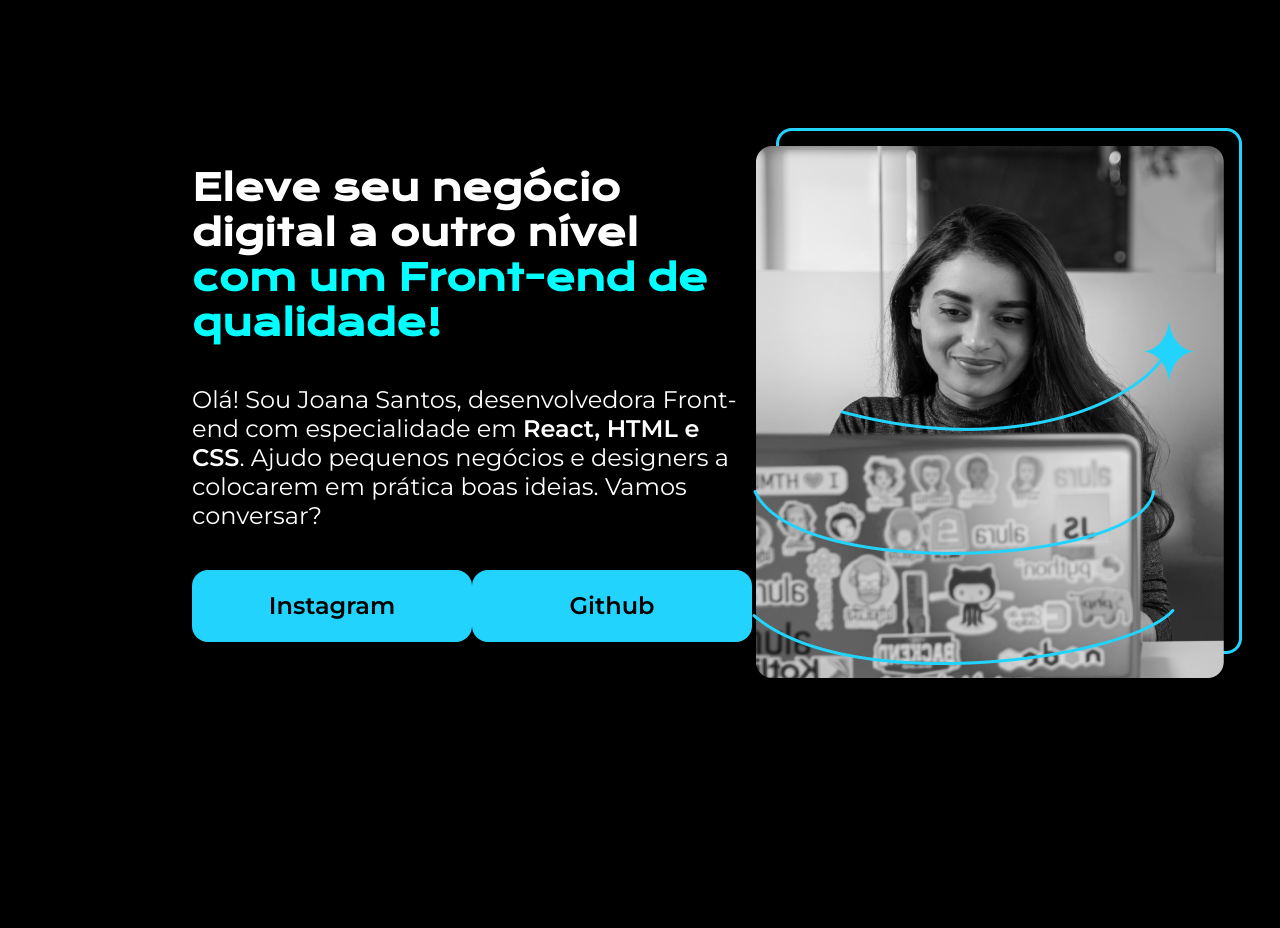
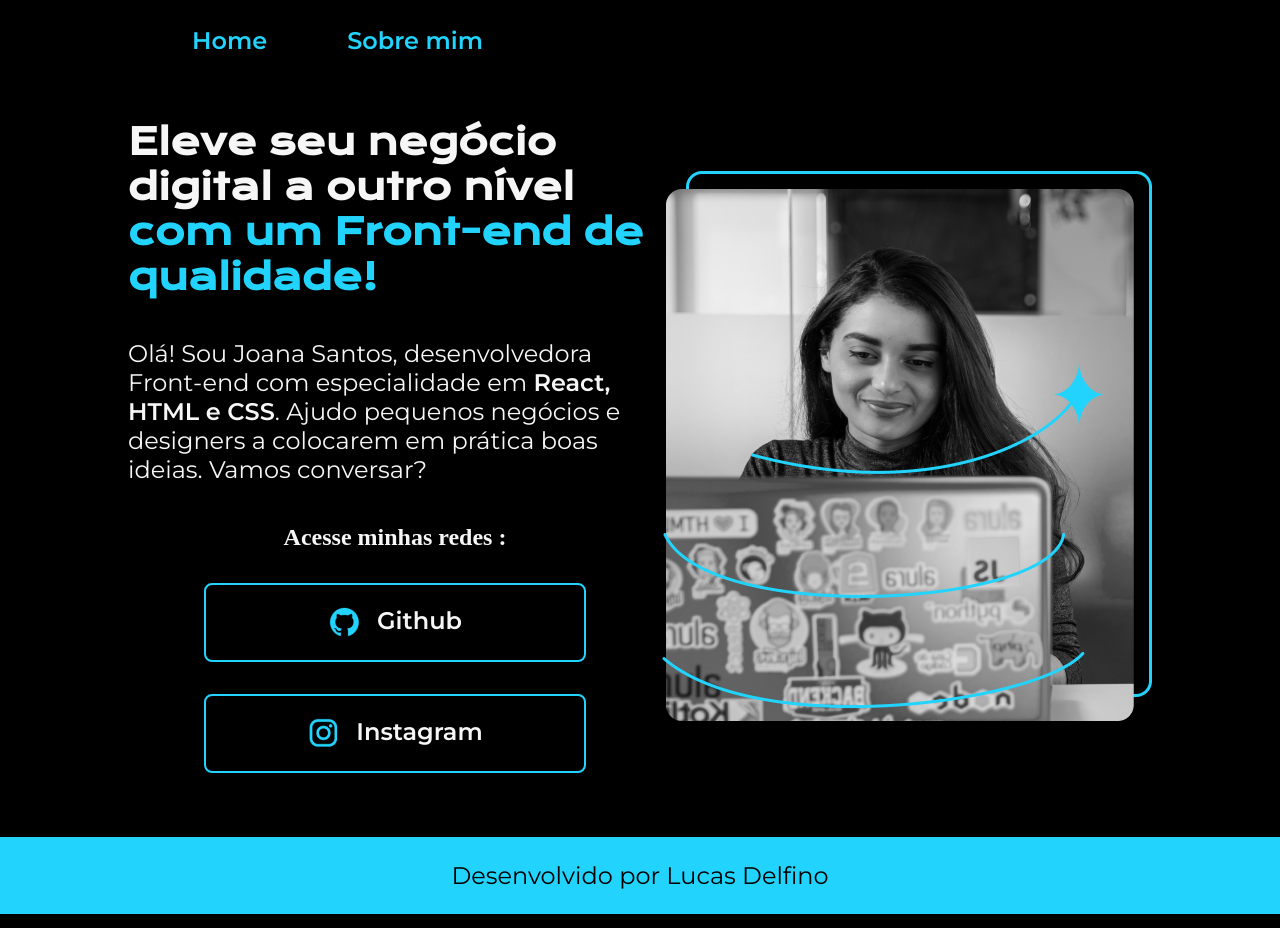
Before and after one commit to LucasRDelfino/Alura-CSS-HTML, a plain HTML site: page index.html in a window 1280 px wide. Drawn offline with nearby package versions, Linux system fonts and the light colour scheme.

Commit message:
updating the project with content developed in the second curse of Alura

```diff
--- a/index.html
+++ b/index.html
@@ -4,11 +4,17 @@
 <head>
     <meta charset="UTF-8">
     <meta name="viewport" content="width=device-width, initial-scale=1.0">
-     <link rel="stylesheet" href="style.css">
+     <link rel="stylesheet" href="./styles/style.css">
     <title>Portfólio</title>
 </head>
 
 <body>
+    <header class="cabecalho">
+        <nav class="cabecalho_menu">
+            <a class="cabecalho_menu_link" href="index.html">Home</a>
+            <a class="cabecalho_menu_link" href="about.html">Sobre mim</a>
+        </nav>
+    </header>
     <main class="apresentacao">
         <section class="apresentacao__conteudo">
             <h1 class="apresentacao__conteudo__titulo">Eleve seu negócio digital a outro nível <strong class="titulo-destaque">com um Front-end de qualidade!</strong></h1>
@@ -16,13 +22,22 @@
                     Front-end com especialidade em <strong>React, HTML e CSS</strong>. Ajudo pequenos negócios e designers a
                     colocarem em prática boas ideias. Vamos conversar?</p>
                 <div class="apresentacao__links">
-                    <a class="apresentacao__links__link" href="https://www.instagram.com/delfino.jpg/?next=%2F">Instagram</a>
-                    <a class="apresentacao__links__link" href="https://github.com/LucasRDelfino">Github</a>
+                    <h2 class="apresentacao__links_subtitulo">Acesse minhas redes :</h2>
+                     <a class="apresentacao__links__link" href="https://github.com/LucasRDelfino">
+                        <img src="./assets/github.png" alt="icne do github">
+                        Github
+                    </a>
+                     <a class="apresentacao__links__link" href="https://www.instagram.com/delfino.jpg/?next=%2F">
+                        <img src="./assets/instagram.png" alt="Icone do Instagram">
+                        Instagram</a>
                 </div>
 
         </section>
-            <img src="Imagem.png" alt="Foto da Joana">
+            <img src="./assets/Imagem.png" alt="Foto da Joana">
     </main>
+    <footer>
+        <p class="rodape">Desenvolvido por Lucas Delfino</p>
+    </footer>
 </body>
 
 </html>
--- a/style.css
+++ /dev/null
@@ -1,58 +0,0 @@
-@import url('https://fonts.googleapis.com/css2?family=Krona+One&family=Montserrat:wght@400;600&display=swap');
-
-*{
-    margin: 0;
-    padding: 0;
-}
-body{
-    box-sizing: border-box;
-    height: 100vh;
-    background-color: black;
-    color: white;
-}
-
-.titulo-destaque{
-    color: aqua;
-}
-
-.apresentacao{
-    margin:10% 15%;
-    display: flex;
-    align-items: center;
-    justify-content: space-between;
-}
-
-.apresentacao__conteudo{
-    width: 615px;
-    display: flex;
-    flex-direction: column;
-    gap: 40px;
-}
-
-.apresentacao__conteudo__titulo{
-    font-size: 36px;
-    font-family: 'Krona One',sans-serif;
-}
-.apresentacao__conteudo__texto{
-    font-size: 24px;
-    font-family: 'Montserrat',sans-serif;
-
-
-}
-.apresentacao__links{
-    display: flex;
-    justify-content: space-between;
-}
-
-.apresentacao__links__link{
-    background-color: #22d4fd;
-    width: 280px;
-    text-align: center;
-    border-radius: 16px;
-    font-size: 24px;
-    font-weight: 600;
-    padding: 21.5px 0 ;
-    text-decoration: none;
-    color: black;
-    font-family:'Montserrat',sans-serif;
-}
--- /dev/null
+++ b/styles/style.css
@@ -0,0 +1,107 @@
+@import url('https://fonts.googleapis.com/css2?family=Krona+One&family=Montserrat:wght@400;600&display=swap');
+
+*{
+    margin: 0;
+    padding: 0;
+}
+
+:root{
+ --cor-primaria : #000;
+ --cor-secundaria : #F6F6F6;
+ --cor-terciaria : #22D4FD;
+ --cor-hover : #272727;
+ --fonte-primaria : 'Krona One',sans-serif;
+ --fonte-secundaia : 'Montserrat',sans-serif
+}
+
+body{
+    box-sizing: border-box;
+    background-color: var(--cor-primaria);
+    color: var(--cor-secundaria);
+}
+
+.cabecalho{
+    padding: 2% 0% 0% 15%;
+}
+
+.cabecalho_menu{
+    display: flex;
+    gap: 80px;
+}
+.cabecalho_menu_link{
+    font-family: var(--fonte-secundaia);
+    font-size: 24px;
+    font-weight: 600;
+    color: var(--cor-terciaria);
+    text-decoration: none;
+}
+
+.apresentacao{
+    padding: 5% 10%;
+    display: flex;
+    align-items: center;
+    justify-content: space-between;
+}
+
+.apresentacao__conteudo{
+    width: 615px;
+    display: flex;
+    flex-direction: column;
+    gap: 40px;
+}
+
+.apresentacao__conteudo__titulo{
+    font-size: 36px;
+    font-family: var(--fonte-primaria);
+}
+
+.titulo-destaque{
+    color: var(--cor-terciaria);
+}
+.apresentacao__conteudo__texto{
+    font-size: 24px;
+    font-family: var(--fonte-secundaia);
+
+
+}
+.apresentacao__links{
+    display: flex;
+    flex-direction: column;
+    align-items: center;
+    justify-content: space-between;
+    gap: 32px;
+}
+.apresentacao__links__subtitulo{
+    font-family: var(--fonte-primaria);
+    font-weight: 400;
+    font-size: 24px;
+}
+.apresentacao__links__link{
+    display: flex;
+    justify-content: center;
+    gap: 16px;
+    border: 2px solid var(--cor-terciaria);
+    width: 378px;
+    text-align: center;
+    border-radius: 8px;
+    font-size: 24px;
+    font-weight: 600;
+    padding: 21.5px 0 ;
+    text-decoration: none;
+    color: var(--cor-secundaria);
+    font-family:var(--fonte-secundaia);
+
+}
+.apresentacao__links__link:hover{
+    background-color: var(--cor-hover);
+}
+
+.rodape{
+    color: var(--cor-primaria);
+    background-color: var(--cor-terciaria);
+    padding: 24px;
+    text-align: center;
+    font-family: var(--fonte-secundaia);
+    font-size: 24px;
+    font-weight: 400;
+}
```
Also changed, not shown: about.html (added, +30 -0 lines), assets/Imagem.png (renamed from Imagem.png), assets/github.png (added), assets/instagram.png (added), assets/linkedin.png (added), assets/twitch.png (added), assets/twitter.png (added).
